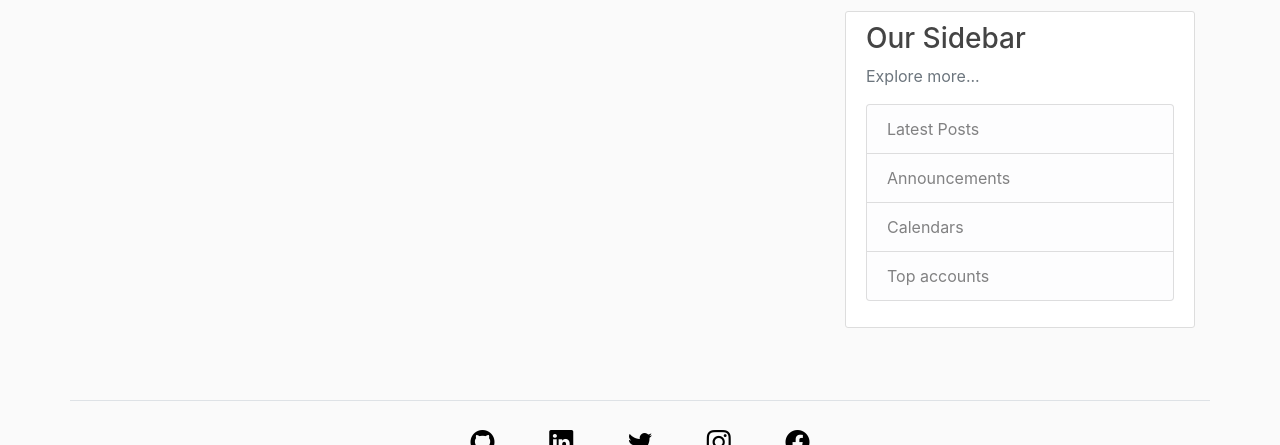
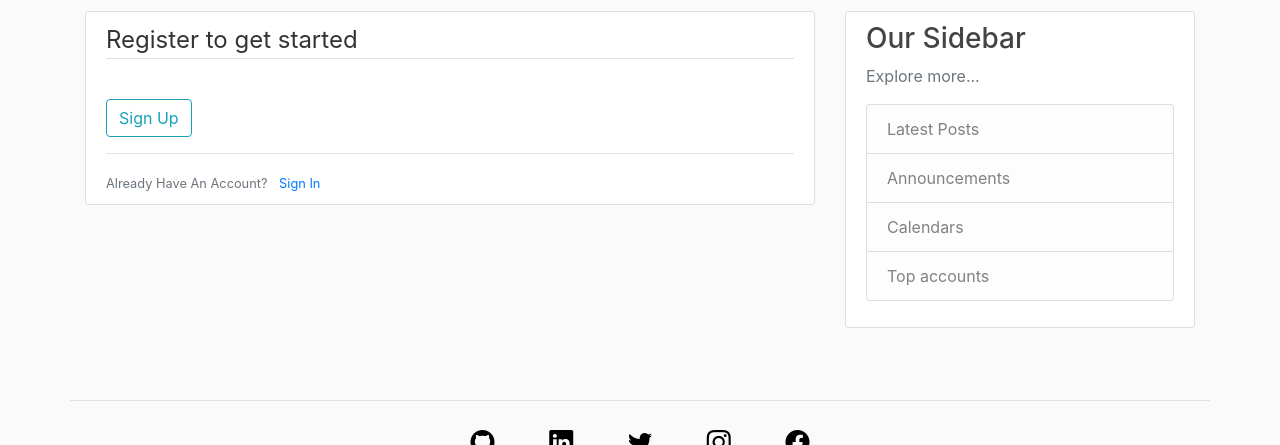
Before and after one commit to ShaviyaVictor/instagram_lite, a Django app: template users/templates/users/register.html in a window 1280 px wide. Shown: the part 69-514 px from the top of the page. Run offline with Django 4.2, Linux system fonts and the light colour scheme; the template is opened without the code that fills it, so the values that code supplies are empty; some libraries are stand-ins or nearby versions.

Commit message:
Add the registration form template

```diff
--- a/users/templates/users/register.html
+++ b/users/templates/users/register.html
@@ -1,13 +1,44 @@
 {% extends "blog/base.html" %}
 
-
+{% load crispy_forms_tags %}
 
 
 {% block content %}
 
 
+  <div class="content-section">
+    <form method="POST">
 
+        {% csrf_token %}
 
+        <fieldset class="form-group">
+
+            <legend class="border-bottom mb-4">
+              Register to get started
+            </legend>
+
+            {{ form|crispy }}
+
+        </fieldset>
+
+        <div class="form-group">
+            <button class="btn btn-outline-info" type="submit">
+              Sign Up
+            </button>
+        </div>
+
+    </form>
+
+    <div class="border-top pt-3">
+        <small class="text-muted">
+            Already Have An Account?
+            <a class="ml-2" href="#">
+              Sign In
+            </a>
+        </small>
+    </div>
+
+  </div>
 
 
 {% endblock content %}
```
